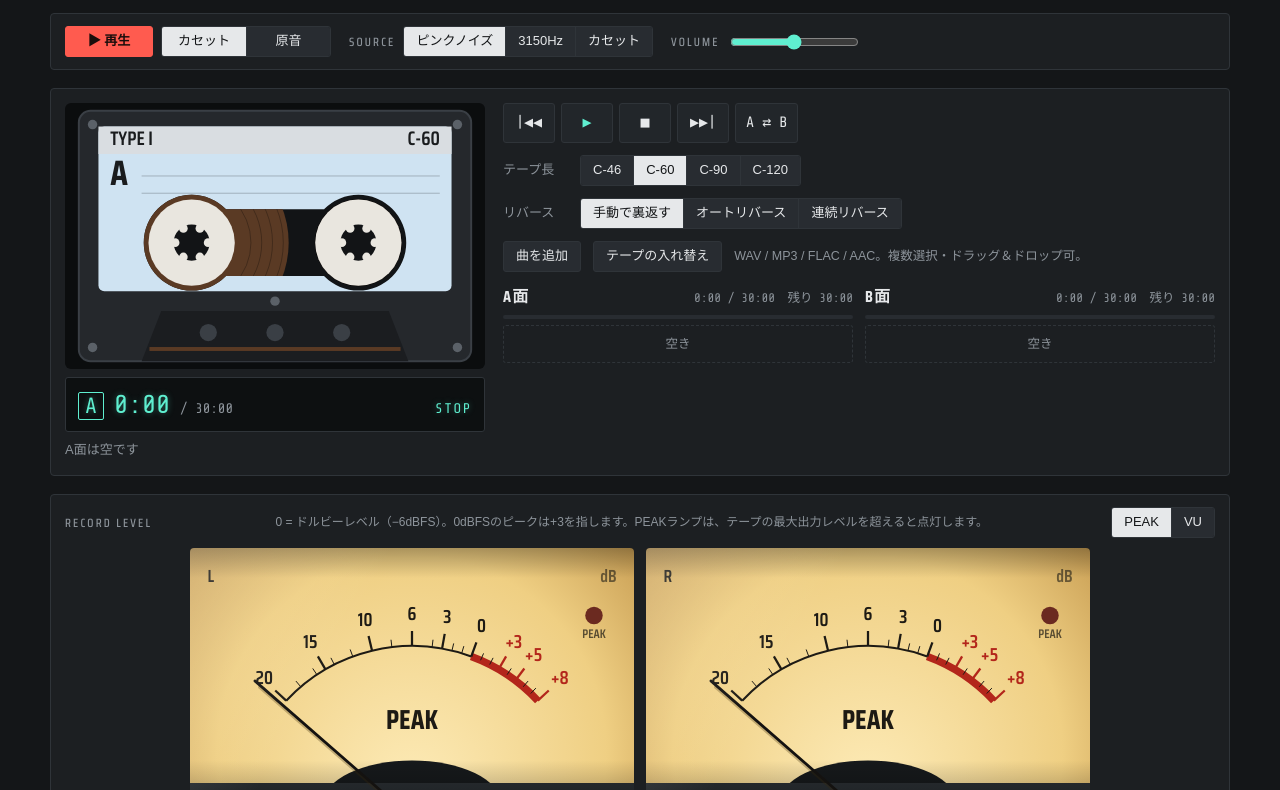
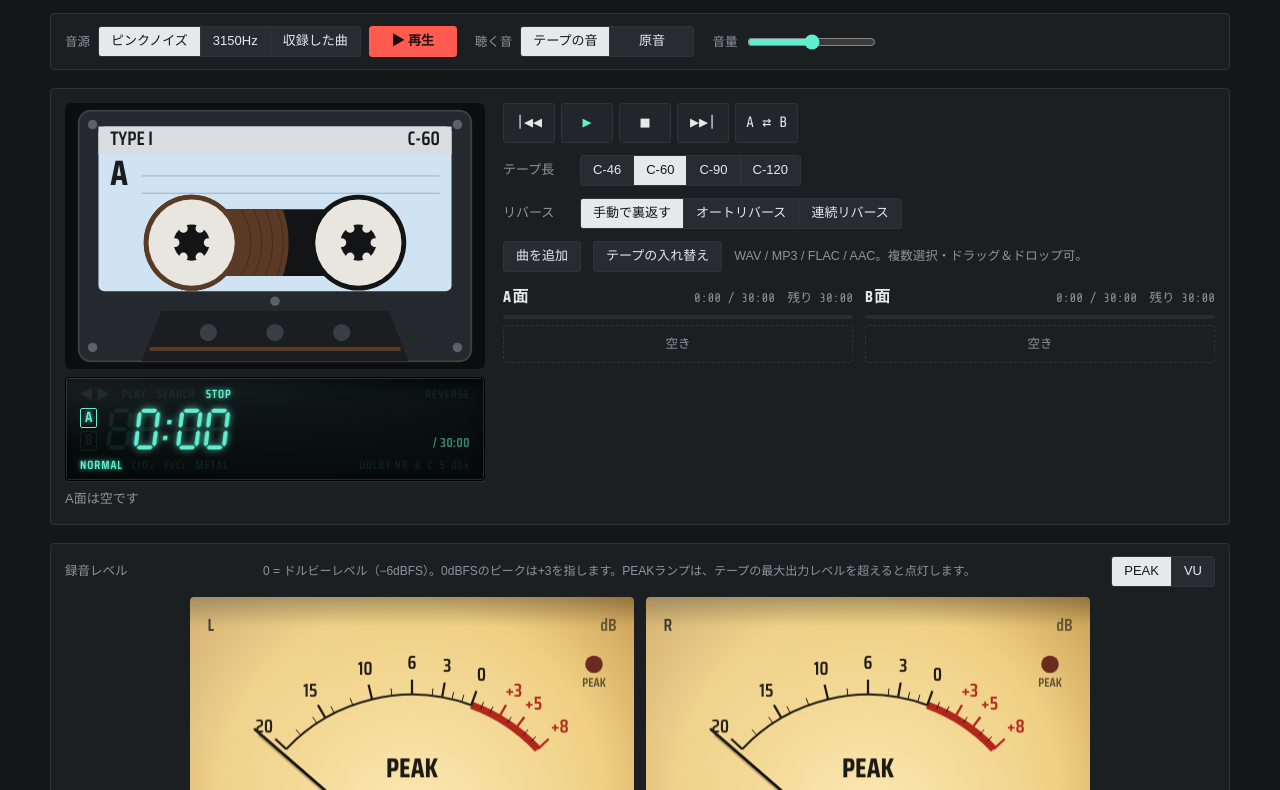
Before and after one commit to sengokunooyaji/cassette-simulator, a plain HTML site: page index.html in a window 1280 px wide. Shown: the part 107-897 px from the top of the page. Drawn offline with nearby package versions, Linux system fonts and the light colour scheme; a web font is replaced by a local one.

Commit message:
Slightly modified the design
Starting with this version, the frontend design has been applied.

```diff
--- a/index.html
+++ b/index.html
@@ -46,11 +46,10 @@ body {
 .wrap { max-width: 1180px; margin: 0 auto; display: grid; gap: 18px; }
 header { display: flex; flex-wrap: wrap; align-items: end; gap: 6px 24px; border-bottom: 1px solid var(--rule); padding-bottom: 14px; }
 .mark { font-family: var(--font-display); font-weight: 600; font-size: clamp(26px, 4.4vw, 40px); letter-spacing: 0.06em; line-height: 1; margin: 0; text-transform: uppercase; }
-.mark span { color: var(--fl); }
-.mark small { display: block; font-size: 0.36em; letter-spacing: 0.32em; color: var(--muted); font-weight: 500; margin-top: 6px; }
+.mark small { display: block; font-family: var(--font-body); font-size: 0.4em; letter-spacing: 0.04em; text-transform: none; color: var(--muted); font-weight: 500; margin-top: 8px; }
 header p { margin: 0; color: var(--muted); max-width: 64ch; text-wrap: pretty; }
 
-.lbl { font-family: var(--font-display); font-size: 12px; letter-spacing: 0.18em; text-transform: uppercase; color: var(--muted); }
+.lbl { font-size: 12.5px; font-weight: 500; color: var(--muted); white-space: nowrap; }
 button, .seg span, .filebtn {
   font: inherit; font-size: 13px; color: var(--ink); background: var(--chip); border: 1px solid var(--rule);
   border-radius: 3px; padding: 6px 12px; cursor: pointer; line-height: 1.3;
@@ -99,11 +98,37 @@ select { font: inherit; font-size: 13px; color: var(--ink); background: var(--ch
 @media (max-width: 880px) { .deck-sec { grid-template-columns: minmax(0, 1fr); } }
 .cass-wrap { display: grid; gap: 8px; min-width: 0; }
 #cass { display: block; width: 100%; max-width: 100%; aspect-ratio: 1.58 / 1; border-radius: 6px; background: #0b0d0e; }
-.counter { display: flex; align-items: baseline; gap: 10px; font-family: var(--font-mono); color: var(--fl); background: #0d1011; border: 1px solid var(--rule); border-radius: 3px; padding: 6px 12px; text-shadow: 0 0 6px rgba(95, 239, 208, 0.35); }
-.c-side { font-size: 22px; border: 1px solid var(--fl); border-radius: 2px; padding: 0 6px; line-height: 1.2; }
-.c-time { font-size: 26px; }
-.c-len { font-size: 14px; color: var(--muted); text-shadow: none; }
-.c-mode { margin-left: auto; font-size: 14px; letter-spacing: 0.12em; }
+/* Counter: a fluorescent display tube behind smoked glass. Every legend and segment is printed on the
+   tube; unlit ones show faintly, as they do on a real deck. */
+.sr { position: absolute; width: 1px; height: 1px; overflow: hidden; clip-path: inset(50%); white-space: nowrap; }
+.fl {
+  --fl-off: rgba(95, 239, 208, 0.085);
+  position: relative; display: grid; gap: 6px; padding: 10px 14px 9px;
+  background: radial-gradient(120% 140% at 50% 0%, #0f1a1a 0%, #070b0b 70%);
+  border: 1px solid #000; border-radius: 4px;
+  box-shadow: inset 0 0 0 1px #262c2e, inset 0 6px 14px rgba(0, 0, 0, 0.7), 0 1px 0 rgba(255, 255, 255, 0.05);
+  font-family: var(--font-display); font-weight: 600; color: var(--fl-off); line-height: 1; user-select: none;
+}
+.fl::after {                                   /* reflection on the glass */
+  content: ""; position: absolute; inset: 0; border-radius: inherit; pointer-events: none;
+  background: linear-gradient(170deg, rgba(255, 255, 255, 0.07) 0%, rgba(255, 255, 255, 0) 38%);
+}
+.fl .on { color: var(--fl); text-shadow: 0 0 4px rgba(95, 239, 208, 0.75), 0 0 12px rgba(95, 239, 208, 0.35); }
+.fl-row { display: flex; align-items: center; gap: 12px; font-size: 12px; letter-spacing: 0.08em; }
+.fl-row i { font-style: normal; }
+.fl-dir { display: inline-flex; gap: 2px; font-size: 13px; }
+.fl-modes { display: inline-flex; gap: 10px; }
+.fl-main { display: grid; grid-template-columns: auto minmax(0, 1fr) auto; align-items: center; gap: 12px; }
+.fl-side { display: grid; gap: 3px; font-size: 15px; text-align: center; }
+.fl-side i { font-style: normal; border: 1.5px solid currentColor; border-radius: 2px; padding: 1px 4px 2px; }
+#fl-digits { display: block; height: 46px; width: auto; justify-self: start; overflow: visible; }
+#fl-digits .seg-off { fill: var(--fl-off); }
+#fl-digits .seg-on { fill: var(--fl); filter: drop-shadow(0 0 2px rgba(95, 239, 208, 0.8)); }
+.fl-len { font-size: 13px; letter-spacing: 0.04em; align-self: end; padding-bottom: 4px; color: rgba(95, 239, 208, 0.55); }
+.fl-tape { display: inline-flex; gap: 9px; }
+.fl-nr { display: inline-flex; gap: 6px; margin-left: auto; }
+@media (prefers-reduced-motion: reduce) { .fl .on { text-shadow: none; } #fl-digits .seg-on { filter: none; } }
+@media (max-width: 420px) { .fl-row { gap: 8px; font-size: 10.5px; } .fl-tape { gap: 6px; } #fl-digits { height: 40px; } }
 .c-track { font-size: 13px; color: var(--muted); min-height: 1.6em; overflow: hidden; text-overflow: ellipsis; white-space: nowrap; }
 .deck-ctl { display: grid; gap: 12px; min-width: 0; }
 .tbtns { display: flex; flex-wrap: wrap; gap: 6px; }
@@ -137,7 +162,7 @@ select { font: inherit; font-size: 13px; color: var(--ink); background: var(--ch
 .main { display: grid; grid-template-columns: 340px minmax(0, 1fr); gap: 18px; align-items: start; }
 @media (max-width: 880px) { .main { grid-template-columns: minmax(0, 1fr); } }
 .panel { background: var(--panel); border: 1px solid var(--rule); border-radius: 4px; padding: 16px; display: grid; gap: 18px; }
-.panel h2 { font-family: var(--font-display); font-weight: 600; font-size: 13px; letter-spacing: 0.2em; text-transform: uppercase; color: var(--muted); margin: 0 0 8px; }
+.panel h2 { font-weight: 700; font-size: 15px; color: var(--ink); margin: 0 0 8px; }
 .deck { display: grid; gap: 8px; }
 .deck label { cursor: pointer; display: block; }
 .deck input { position: absolute; opacity: 0; pointer-events: none; }
@@ -188,33 +213,35 @@ th { font-weight: 500; color: var(--muted); font-size: 12px; }
 td.mono { font-family: var(--font-mono); white-space: nowrap; }
 .notes p { margin: 0; max-width: 78ch; color: var(--muted); font-size: 13px; }
 @media (prefers-reduced-motion: reduce) { .readout dd { text-shadow: none; } }
+@media (min-width: 881px) { .display { position: sticky; top: 16px; } }
 </style>
 </head>
 <body>
 <div class="wrap">
   <header>
-    <h1 class="mark">Cassette <span>Deck</span> Simulator<small>Compact Cassette Playback Model</small></h1>
+    <h1 class="mark">Cassette Deck Simulator<small>カセットデッキ シミュレーター</small></h1>
     <p>手持ちの曲をカセットのA面・B面に収録して、テープの音で再生します。周波数特性、ワウ・フラッター、ヒス、飽和、ノイズリダクション、経年劣化まで再現し、原音と聴き比べられます。</p>
   </header>
 
   <section class="transport" aria-label="試聴">
     <div class="group">
+      <span class="lbl">音源</span>
+      <div class="seg" role="radiogroup" aria-label="音源">
+        <label><input type="radio" name="src" id="src-pink" value="pink" checked><span>ピンクノイズ</span></label>
+        <label><input type="radio" name="src" id="src-tone" value="tone"><span>3150Hz</span></label>
+        <label><input type="radio" name="src" id="src-file" value="tape"><span>収録した曲</span></label>
+      </div>
       <button id="play" type="button">▶ 再生</button>
-      <div class="seg ab" role="radiogroup" aria-label="比較">
-        <label><input type="radio" name="ab" id="ab-tape" value="tape" checked><span>カセット</span></label>
+    </div>
+    <div class="group">
+      <span class="lbl">聴く音</span>
+      <div class="seg ab" role="radiogroup" aria-label="テープの音と原音の比較">
+        <label><input type="radio" name="ab" id="ab-tape" value="tape" checked><span>テープの音</span></label>
         <label><input type="radio" name="ab" id="ab-dry" value="dry"><span>原音</span></label>
       </div>
     </div>
     <div class="group">
-      <span class="lbl">Source</span>
-      <div class="seg" role="radiogroup" aria-label="音源">
-        <label><input type="radio" name="src" id="src-pink" value="pink" checked><span>ピンクノイズ</span></label>
-        <label><input type="radio" name="src" id="src-tone" value="tone"><span>3150Hz</span></label>
-        <label><input type="radio" name="src" id="src-file" value="tape"><span>カセット</span></label>
-      </div>
-    </div>
-    <div class="group">
-      <label class="lbl" for="vol">Volume</label>
+      <label class="lbl" for="vol">音量</label>
       <input type="range" id="vol" min="0" max="1" step="0.01" value="0.5">
     </div>
   </section>
@@ -222,11 +249,22 @@ td.mono { font-family: var(--font-mono); white-space: nowrap; }
   <section class="deck-sec" aria-label="カセット">
     <div class="cass-wrap">
       <canvas id="cass" role="img" aria-label="カセットテープの窓。リールの巻き量と回転を表示"></canvas>
-      <div class="counter" aria-live="off">
-        <span class="c-side" id="c-side">A</span>
-        <span class="c-time" id="c-time">0:00</span>
-        <span class="c-len" id="c-len">/ 30:00</span>
-        <span class="c-mode" id="c-mode">STOP</span>
+      <div class="fl" aria-live="off">
+        <span class="sr"><span id="c-side">A</span>面 <span id="c-time">0:00</span> <span id="c-mode">STOP</span></span>
+        <div class="fl-row" aria-hidden="true">
+          <span class="fl-dir"><i id="fl-rev">◀</i><i id="fl-fwd">▶</i></span>
+          <span class="fl-modes"><i id="fl-play">PLAY</i><i id="fl-search">SEARCH</i><i id="fl-stop">STOP</i></span>
+          <span class="fl-nr"><i id="fl-rmode">REVERSE</i></span>
+        </div>
+        <div class="fl-main" aria-hidden="true">
+          <span class="fl-side"><i id="fl-a">A</i><i id="fl-b">B</i></span>
+          <svg id="fl-digits" viewBox="-1 -1 70 25"></svg>
+          <span class="fl-len" id="c-len">/ 30:00</span>
+        </div>
+        <div class="fl-row" aria-hidden="true">
+          <span class="fl-tape"><i data-fl-tape="I">NORMAL</i><i data-fl-tape="II">CrO₂</i><i data-fl-tape="III">FeCr</i><i data-fl-tape="IV">METAL</i></span>
+          <span class="fl-nr"><i data-fl-nr="dolby">DOLBY NR</i><i data-fl-nr="dolby-b">B</i><i data-fl-nr="dolby-c">C</i><i data-fl-nr="dolby-s">S</i><i data-fl-nr="dbx">dbx</i></span>
+        </div>
       </div>
       <div class="c-track" id="c-track">曲を追加すると、A面から順に収録します</div>
     </div>
@@ -277,7 +315,7 @@ td.mono { font-family: var(--font-mono); white-space: nowrap; }
 
   <section class="meters" aria-label="録音レベルメーター">
     <div class="meters-head">
-      <span class="lbl">Record Level</span>
+      <span class="lbl">録音レベル</span>
       <p id="meter-note">0 = ドルビーレベル（−6dBFS）。0dBFSのピークは+3を指します。PEAKランプは、テープの最大出力レベルを超えると点灯します。</p>
       <div class="seg" role="radiogroup" aria-label="メーターの種類">
         <label><input type="radio" name="meter" id="m-peak" value="peak" checked><span>PEAK</span></label>
@@ -293,7 +331,7 @@ td.mono { font-family: var(--font-mono); white-space: nowrap; }
   <div class="main">
     <aside class="panel" aria-label="設定">
       <div>
-        <h2>Deck</h2>
+        <h2>機種</h2>
         <div class="deck" role="radiogroup" aria-label="機種">
           <label><input type="radio" name="player" id="p-budget" value="budget" checked><span><b>普及モデル</b><em>ラジカセ／ポータブル級・2ヘッド</em><i>W&amp;F 0.25% · アジマス 15′ · NRなし</i></span></label>
           <label><input type="radio" name="player" id="p-premium" value="premium"><span><b>高級モデル</b><em>3ヘッド・クローズドループ級</em><i>W&amp;F 0.04% · アジマス 2′ · Dolby B/C/S · dbx</i></span></label>
@@ -301,7 +339,7 @@ td.mono { font-family: var(--font-mono); white-space: nowrap; }
       </div>
 
       <div class="rowc">
-        <h2 style="margin:0">Tape</h2>
+        <h2 style="margin:0">テープ</h2>
         <div class="stack">
           <span>テープ種類</span>
           <div class="seg grid c4" role="radiogroup" aria-label="テープ種類">
@@ -362,7 +400,7 @@ td.mono { font-family: var(--font-mono); white-space: nowrap; }
       </div>
 
       <div class="corr">
-        <h2 style="margin:0">Playback Correction</h2>
+        <h2 style="margin:0">再生補正（ヘッドホン・スピーカー）</h2>
         <div class="row">
           <label class="filebtn">補正ファイルを読む<input type="file" id="corr-file" accept=".txt,.csv,text/plain"></label>
           <button type="button" id="corr-sample">サンプルを試す</button>
@@ -1204,7 +1242,52 @@ td.mono { font-family: var(--font-mono); white-space: nowrap; }
     return 0;
   }
   const MODE_LABEL = { stop: 'STOP', play: 'PLAY', cue: 'SEARCH' };
+  // ---------- FL display: 7-segment digits with every segment printed on the tube ----------
+  const SEGS = (() => {
+    const t = 2.3, g = 0.55, h = t / 2;
+    const H = (x, y, l) => `${x},${y} ${x + h},${y - h} ${x + l - h},${y - h} ${x + l},${y} ${x + l - h},${y + h} ${x + h},${y + h}`;
+    const V = (x, y, l) => `${x},${y} ${x + h},${y + h} ${x + h},${y + l - h} ${x},${y + l} ${x - h},${y + l - h} ${x - h},${y + h}`;
+    return { a: H(1 + g, 1, 10 - 2 * g), b: V(11, 1 + g, 10 - 2 * g), c: V(11, 11 + g, 10 - 2 * g), d: H(1 + g, 21, 10 - 2 * g),
+             e: V(1, 11 + g, 10 - 2 * g), f: V(1, 1 + g, 10 - 2 * g), g: H(1 + g, 11, 10 - 2 * g) };
+  })();
+  const DIGIT = { 0: 'abcdef', 1: 'bc', 2: 'abged', 3: 'abgcd', 4: 'fgbc', 5: 'afgcd', 6: 'afgedc', 7: 'abc', 8: 'abcdefg', 9: 'abcdfg', ' ': '' };
+  const CELL_X = [0, 15, 38, 53];                        // two minute digits, colon, two second digits
+  (() => {
+    let svg = '';
+    CELL_X.forEach((x, i) => {
+      svg += `<g transform="translate(${x} 0) skewX(-7)">` + Object.entries(SEGS).map(([k, pts]) => `<polygon data-c="${i}" data-s="${k}" class="seg-off" points="${pts}"/>`).join('') + '</g>';
+    });
+    svg += '<g transform="skewX(-7)"><rect id="fl-colon1" class="seg-off" x="31.5" y="6" width="2.4" height="2.4"/><rect id="fl-colon2" class="seg-off" x="30.3" y="14.6" width="2.4" height="2.4"/></g>';
+    $('fl-digits').innerHTML = svg;
+  })();
+  const flPolys = [...$('fl-digits').querySelectorAll('polygon')];
+  let flShown = '';
+  function flDigits(str) {                               // 'M:SS' or 'MM:SS'
+    const [m, sec] = str.split(':'), chars = (m.padStart(2, ' ') + sec).split('');
+    const key = chars.join('');
+    if (key === flShown) return;
+    flShown = key;
+    flPolys.forEach((p) => { p.setAttribute('class', DIGIT[chars[+p.dataset.c]].includes(p.dataset.s) ? 'seg-on' : 'seg-off'); });
+    ['fl-colon1', 'fl-colon2'].forEach((id) => $(id).setAttribute('class', 'seg-on'));
+  }
+  const lit = (id, on) => $(id).classList.toggle('on', !!on);
+  function updateFL() {
+    flDigits(DECK.fmt(deck.pos));
+    const moving = deck.mode !== 'stop';
+    lit('fl-play', deck.mode === 'play'); lit('fl-search', deck.mode === 'cue'); lit('fl-stop', deck.mode === 'stop');
+    lit('fl-fwd', moving && !deck.headRev); lit('fl-rev', moving && deck.headRev);
+    lit('fl-a', deck.side === 'A'); lit('fl-b', deck.side === 'B');
+    lit('fl-rmode', deck.reverse !== 'manual');
+    const tape = radio('tape'), nr = radio('nr');
+    document.querySelectorAll('[data-fl-tape]').forEach((el) => el.classList.toggle('on', el.dataset.flTape === tape));
+    document.querySelectorAll('[data-fl-nr]').forEach((el) => {
+      const k = el.dataset.flNr;
+      el.classList.toggle('on', k === nr || (k === 'dolby' && nr.startsWith('dolby')));
+    });
+  }
+  document.querySelectorAll('input[name=tape], input[name=nr], input[name=rev]').forEach((el) => el.addEventListener('change', () => setTimeout(updateFL, 0)));
   function updateCounter() {
+    updateFL();
     $('c-side').textContent = deck.side;
     $('c-time').textContent = DECK.fmt(deck.pos);
     $('c-len').textContent = `/ ${DECK.fmt(sideSec())}`;
```
Also changed, not shown: 1 other file.
